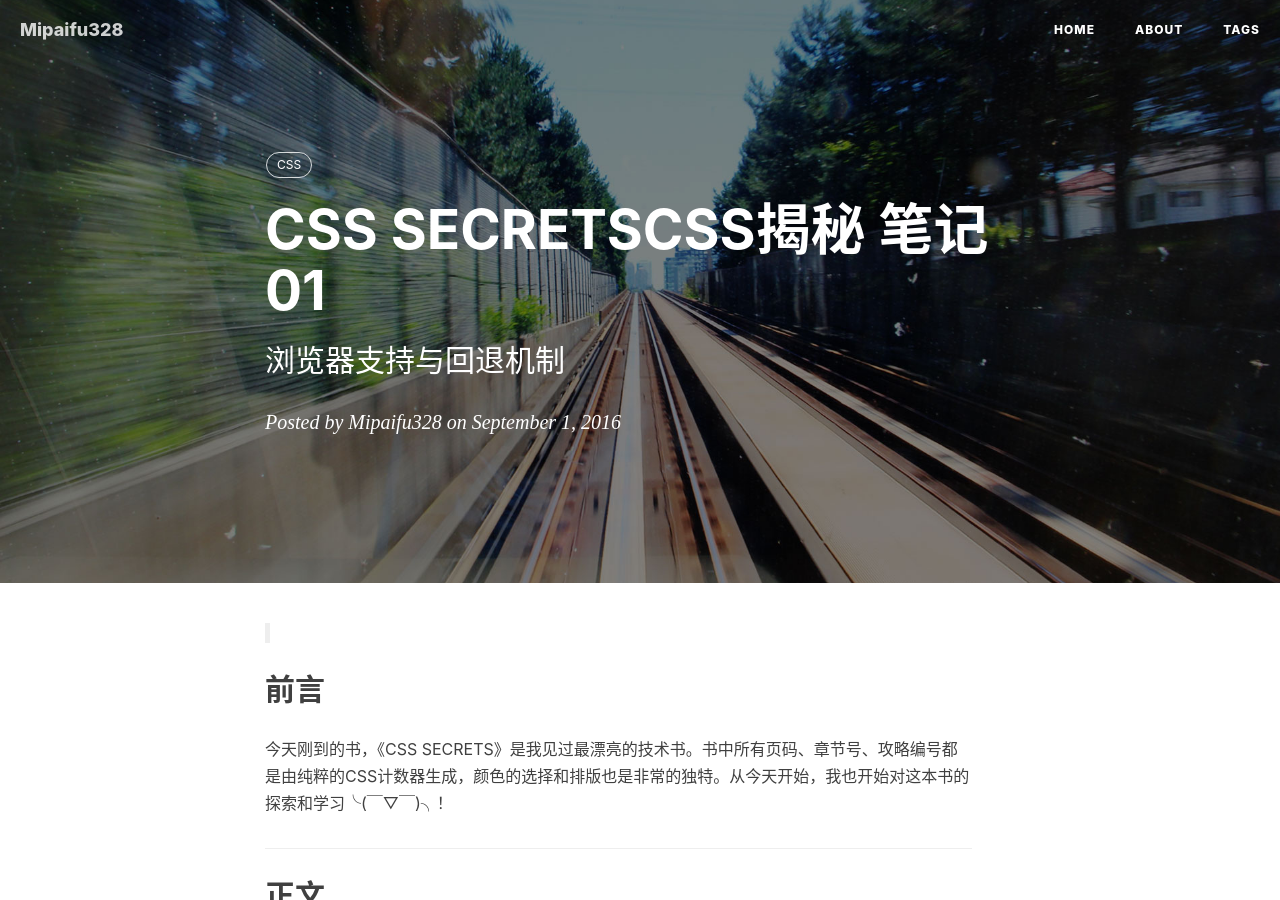
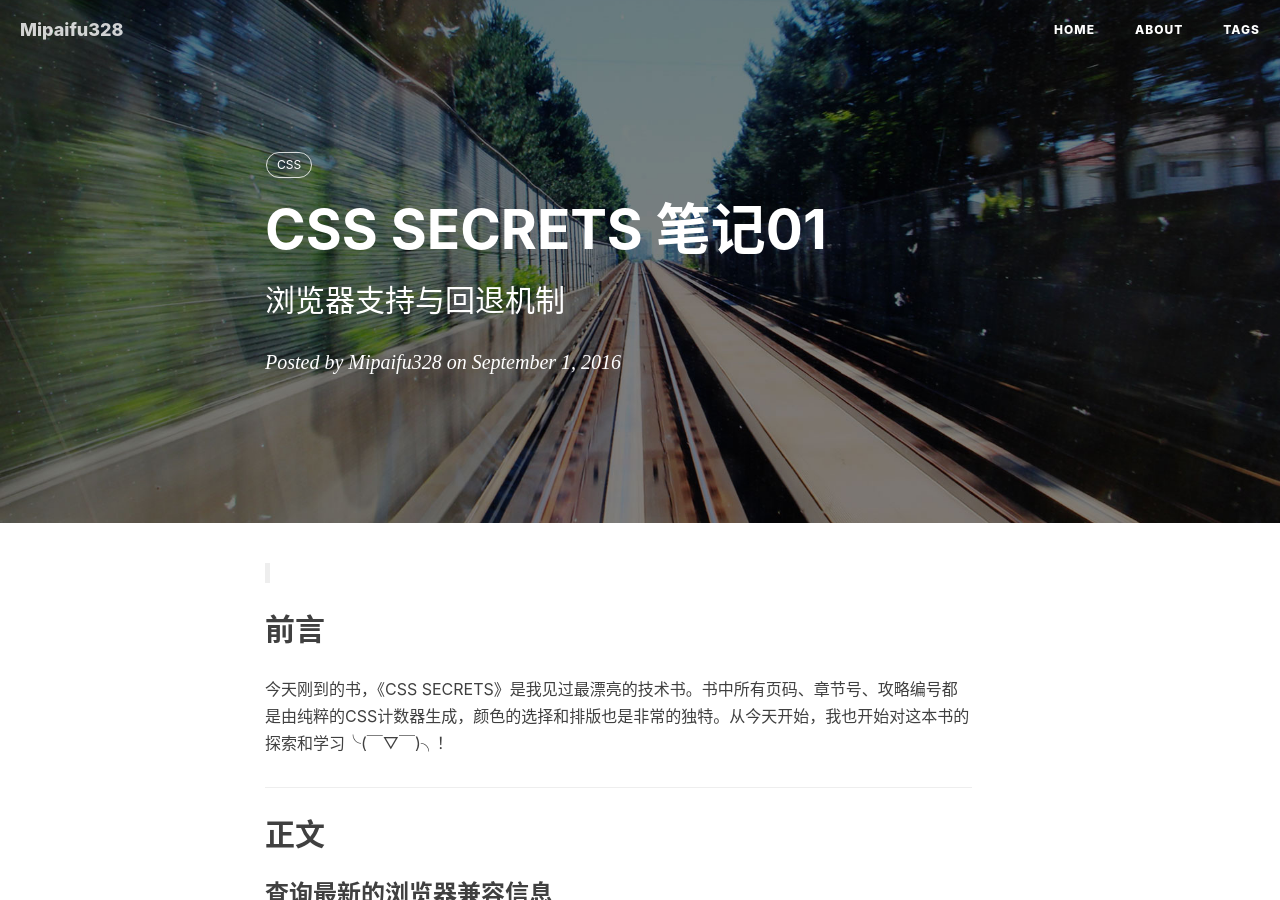
Before and after one commit to mipaifu328/mipaifu328.github.io, a Jekyll site: the page built from _posts/2016-09-01-csssecrets-01.markdown, in a window 1280 px wide and 900 px high. Built offline with Jekyll 4.4.1, drawn with Linux system fonts in a browser that asks for light colours; nearby versions of some CDN libraries; comment, search, counter and statistics services are not loaded.

Commit message:
改标题
改标题

```diff
--- a/_posts/2016-09-01-csssecrets-01.markdown
+++ b/_posts/2016-09-01-csssecrets-01.markdown
@@ -1,6 +1,6 @@
 ---
 layout:     post
-title:      "CSS SECRETSCSS揭秘 笔记01"
+title:      "CSS SECRETS 笔记01"
 subtitle:   "浏览器支持与回退机制"
 date:       2016-09-01 17:26:00
 author:     "Mipaifu328"
```
